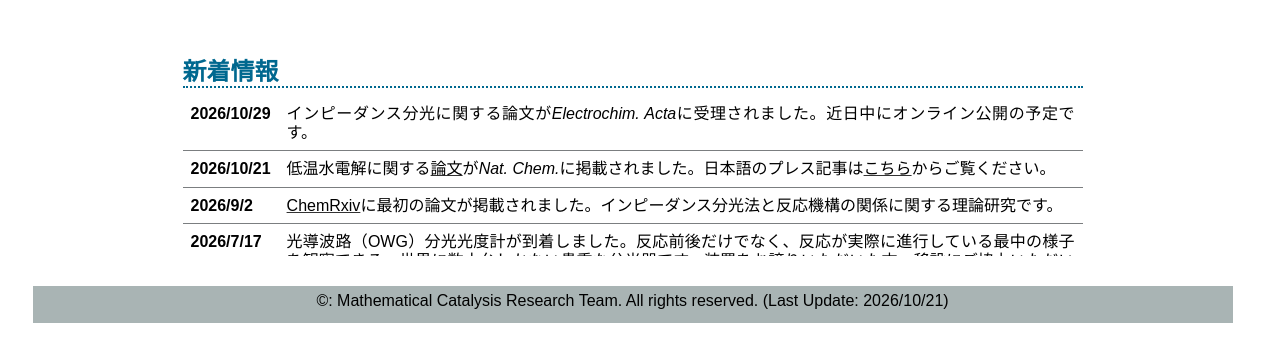
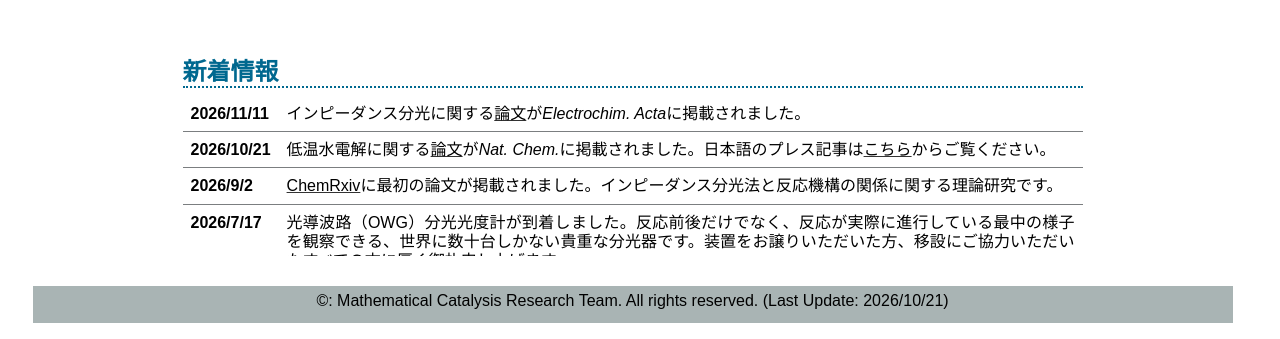
Before and after one commit to mathcatlab/hp, a plain HTML site: page index_JP.html in a window 1280 px wide. Shown: the part 722-1061 px from the top of the page. Drawn offline with Linux system fonts and the light colour scheme; some packages are replaced by stand-ins of ours.

Commit message:
added link to Elsevier Ya EIS

```diff
--- a/index_JP.html
+++ b/index_JP.html
@@ -59,8 +59,8 @@
 		<div id = "scroll">
 			<table class="news">
 			<tr>
-				<th>2026/10/29</th>
-				<td>インピーダンス分光に関する論文が<i>Electrochim. Acta</i>に受理されました。近日中にオンライン公開の予定です。</td>
+				<th>2026/11/11</th>
+				<td>インピーダンス分光に関する<a href="https://www.sciencedirect.com/science/article/pii/S0013468626022097">論文</a>が<i>Electrochim. Acta</i>に掲載されました。</td>
 			</tr>
 			<tr>
 				<th>2026/10/21</th>
```
Also changed, not shown: index.html (+2 -2 lines), research.html (+1 -1 lines), research_JP.html (+1 -1 lines).
